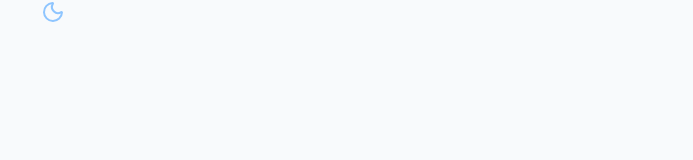
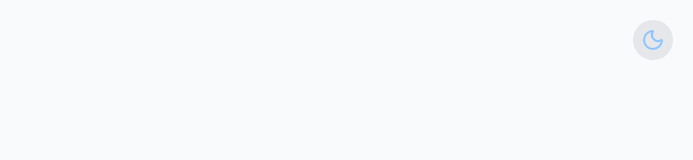
Before and after one commit to joseph-cef/Portfolio-cefyou, a React (Vite) app in the folder vite-project/: page / in a window 1280 px wide. Shown: the top 160 px of the page, without its empty margins (587-1280 px from the left). Built offline with nearby package versions, Linux system fonts and the light colour scheme.

Commit message:
Add utility function for conditional class names and update ThemeToggle component styling

```diff
--- a/vite-project/src/Components/ThemeToggle.jsx
+++ b/vite-project/src/Components/ThemeToggle.jsx
@@ -1,5 +1,6 @@
 import {Sun, Moon} from 'lucide-react';
 import   { useEffect, useState } from 'react';
+import { cn } from '../lib/utils';
 
 export const ThemeToggle = () => {
 const [isDarkMode, setisDarkMode] = useState(false);
@@ -26,6 +27,10 @@ const toggleTheme = () => {
      }
 }
     return(
-        <button onClick={toggleTheme}>{isDarkMode ? <Sun  className='h-6 w-6 text-yellow-300'/>: <Moon className='h-6 w-6 text-blue-300'/>}</button>
+        <button onClick={toggleTheme} className={cn("fixed max-sm:hidden top-5 right-5 z-50 p-2 rounded-full bg-gray-200 dark:bg-gray-800 transition-colors duration-300 hover:bg-gray-300 dark:hover:bg-gray-700")}>
+            {isDarkMode ?
+            <Sun  className='h-6 w-6 text-yellow-300'/>:
+            <Moon className='h-6 w-6 text-blue-300'/>
+            }</button>
     )
 };
--- /dev/null
+++ b/vite-project/src/lib/utils.js
@@ -0,0 +1,6 @@
+import { clsx } from "clsx";
+import { twMerge } from "tailwind-merge";
+
+export const cn = (...inputs) => {
+  return twMerge(clsx(inputs));
+};
```
